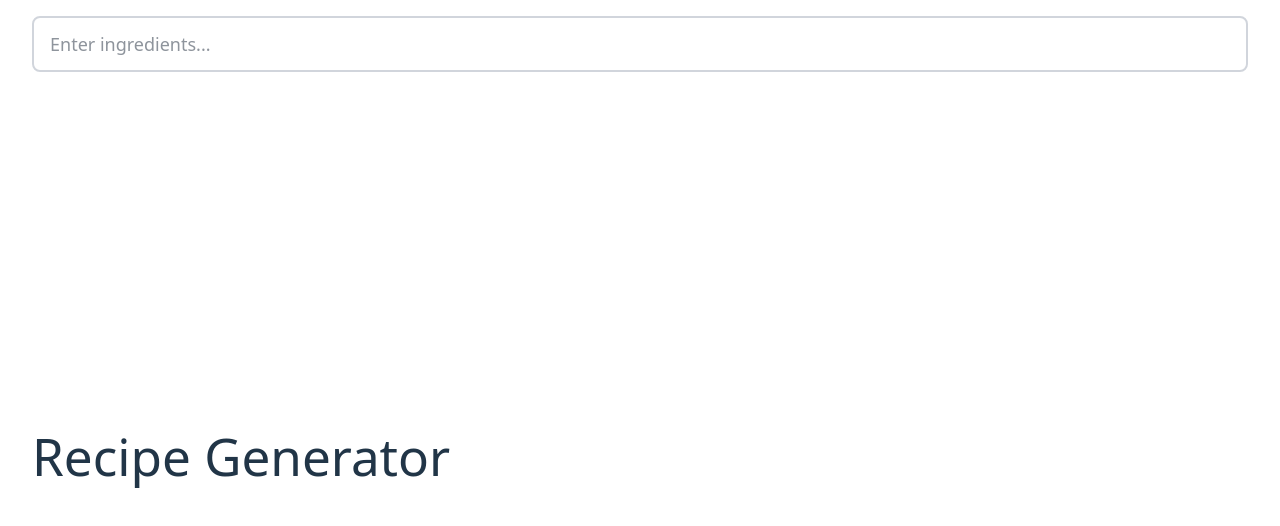
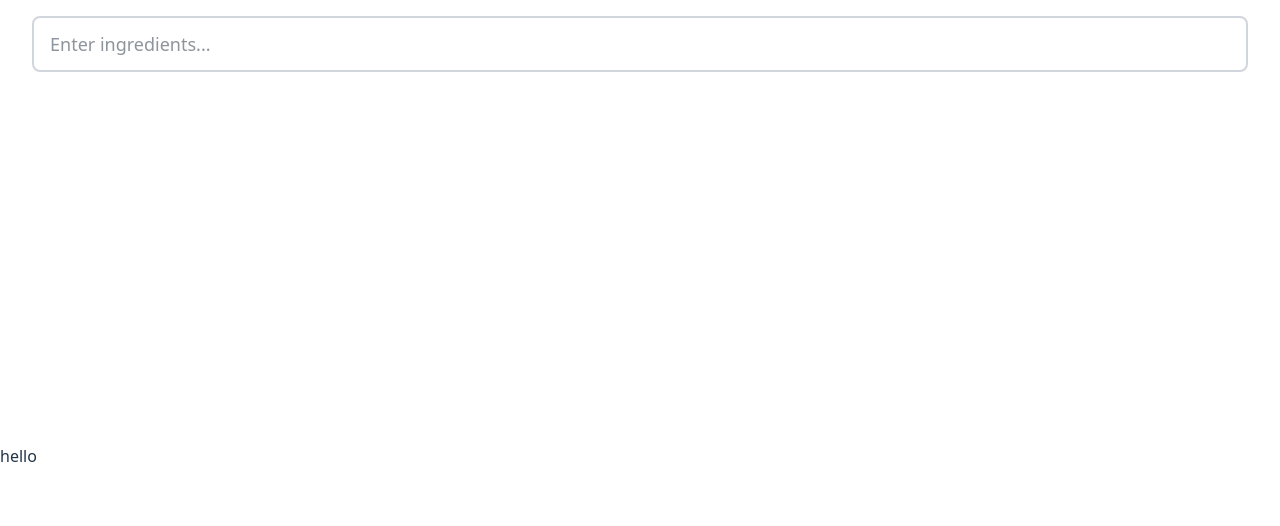
Before and after one commit to ZainabM872/Recipe_Generator, a React app in the folder recipe-generator/: page / in a window 1280 px wide. Shown: the top 526 px of the page. Built offline with nearby package versions, Linux system fonts and the light colour scheme; the HTML template or start-up script is replaced by a standard one.

Commit message:
devised a plan for the RecipeCard component and apssed data from the RecipeList -> RecipeCard component via callback function

```diff
--- a/recipe-generator/src/App.tsx
+++ b/recipe-generator/src/App.tsx
@@ -3,12 +3,16 @@ import { fetchRecipes } from './services/spoonacular';
 import './index.css';
 import { useState } from 'react';
 import RecipeList from './components/RecipeList';
+import type { Recipe } from './components/types';
+import RecipeCard from './components/RecipeCard';
 
 function App() {
   const [recipes, setRecipes] = useState([]);
   const [ingredient, setIngredient] = useState("");
   const [hasSearched, setHasSearched] = useState(false);
+  const [filteredRecipes, setFilteredRecipes] = useState<Recipe[]>([]);
 
+  // retrieve results based on the ingredient list
   const onSearch = async (ingredients: string) => {
     setIngredient(ingredients);
     const data = await fetchRecipes(ingredients);
@@ -16,14 +20,16 @@ function App() {
     setHasSearched(true);
   };
 
+  // retrieve and store filtered recipies from RecipeList child component to be passed into the RecipeCard Component
+  const handleFilteredRecipes = (data: Recipe[]) => {
+    setFilteredRecipes(data);
+  }
+
   return (
     <div className="pt-28">
       <SearchBar onSearch={onSearch} />
-      <RecipeList searched={hasSearched} allRecipes={recipes} searchIngredients={ingredient} />
-
-      <div className="p-8">
-        <h1 className="text-3xl ">Recipe Generator</h1>
-      </div>
+      <RecipeList sendFilteredRecipesToParent={handleFilteredRecipes} searched={hasSearched} allRecipes={recipes} searchIngredients={ingredient} />
+      <RecipeCard recipesToDisplay={filteredRecipes}/>
     </div>
   );
 }
--- a/recipe-generator/src/components/RecipeCard.tsx
+++ b/recipe-generator/src/components/RecipeCard.tsx
@@ -0,0 +1,20 @@
+import type { Recipe } from "./types";
+
+interface RecipeCardProps {
+    recipesToDisplay: Recipe[];
+}
+
+function RecipeCard({ recipesToDisplay }: RecipeCardProps) {
+    // Each recipe will be displayed as a card
+    // Each card will have a title, image, matching and needed ingredient count on the card
+    // The cards will be arranged sequentially in rows and be of the same size
+    // The cards will be ordered. The recipes that have the highest matching ingredient count will be first
+    // If its a tie, the recipe with the smallest needed ingredient count will be first.
+    // If thats a tie as well, order alphabetically
+
+    return (
+        <h2>hello</h2>
+    );
+}
+
+export default RecipeCard;
--- a/recipe-generator/src/components/RecipeList.tsx
+++ b/recipe-generator/src/components/RecipeList.tsx
@@ -1,21 +1,18 @@
-import { useMemo } from "react";
+import { useMemo, useEffect } from "react";
+import type { Recipe } from './types'; // No runtime import will be generated for Recipe.
 
-type Recipe = {
-    id: number;
-    title: string;
-    usedIngredients: { name: string }[];
-    missedIngredients: { name: string }[];
-};
-
+// Define types for the props
 interface RecipeListProps {
+    sendFilteredRecipesToParent: (data: Recipe[]) => void;
     searched: boolean;
     allRecipes: Recipe[];
     searchIngredients: string;
 }
 
-function RecipeList({ searched, allRecipes, searchIngredients }: RecipeListProps) {
+function RecipeList({ sendFilteredRecipesToParent, searched, allRecipes, searchIngredients }: RecipeListProps) {
 
-    const filteredallRecipes = useMemo(() => {
+    // Filter recipes based on whether any of the ingredients exist in the name property. useMemo ensures the fltering only happens when the ingredient list or returned recipes change (memoization)
+    const filteredRecipes = useMemo(() => {
         const ingredientList = searchIngredients
             .toLowerCase()
             .split(",")
@@ -29,6 +26,10 @@ function RecipeList({ searched, allRecipes, searchIngredients }: RecipeListProps
         );
     }, [searchIngredients, allRecipes]);
 
+    // Call the parent callback only when filteredRecipes changes
+    useEffect(() => {
+        sendFilteredRecipesToParent(filteredRecipes);
+    }, [filteredRecipes, sendFilteredRecipesToParent]);
 
     return (
         <>
@@ -42,7 +43,7 @@ function RecipeList({ searched, allRecipes, searchIngredients }: RecipeListProps
                 allRecipes.length > 0 &&
                 (
                     <ul>
-                        {filteredallRecipes.map(r => (
+                        {filteredRecipes.map(r => (
                             <li key={r.id}>{r.title}</li>
                         ))}
                     </ul>
--- /dev/null
+++ b/recipe-generator/src/components/types.ts
@@ -0,0 +1,6 @@
+export type Recipe = {
+    id: number;
+    title: string;
+    usedIngredients: { name: string }[];
+    missedIngredients: { name: string }[];
+};
```
